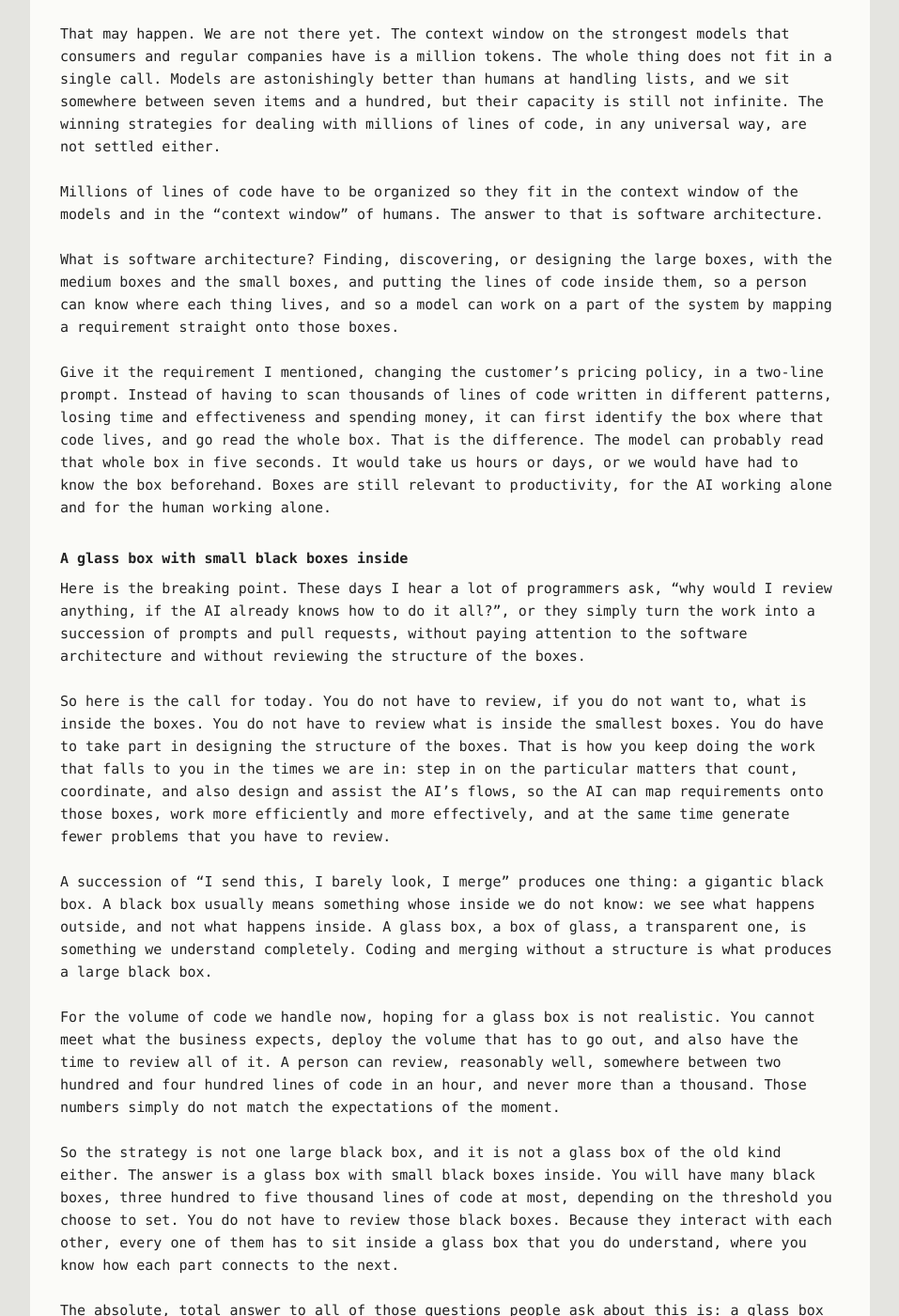
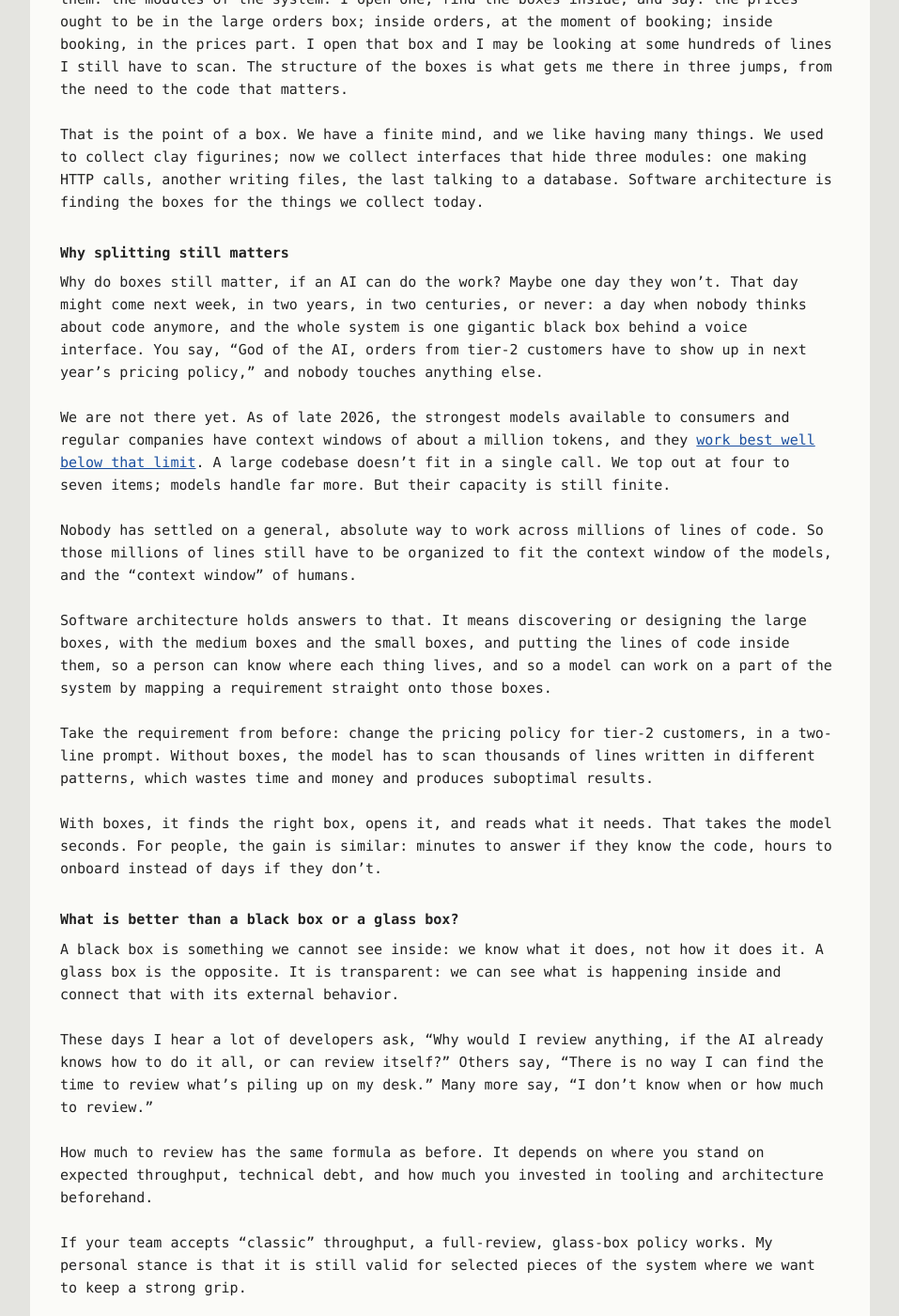
Before and after one commit to the-guish/the-dog-ate-my-typewriter, a Jekyll site: the page built from _posts/2026-11-01-my-dear-box.md, in a window 1280 px wide and 1400 px high, scrolled down 1978 px. Shown: the whole window at 94% size, without its empty margins (161-1118 px from the left). Built offline with Jekyll 4.4.1, drawn with Linux system fonts in a browser that asks for light colours; our own code applies the rules of GitHub Pages for plain Markdown files; some of the changed text lies outside the part shown.

Commit message:
my dear box

```diff
--- a/_posts/2026-11-01-my-dear-box.md
+++ b/_posts/2026-11-01-my-dear-box.md
@@ -4,58 +4,86 @@
 tags: [application-architecture]
 ---
 
-Why do we like boxes so much? There is a reason, and it is old. When people started making tools, we made arrowheads, fishhooks, and little figures of the divinities we had. We were nomads, so we carried them. At the beginning, I imagine, in bags.
+Why does humankind like boxes so much? There is a reason, and it is old. Long ago, people made arrowheads, fishhooks, and little clay figurines. We were nomads, so we carried them. At the beginning, I imagine, in bags.
 
-Bags matter too. They are important, and useful. Over time they gave way to boxes, above all in the modern era, and from the point we could do carpentry. That has been a constant through the whole of human history. We have every kind of box. The ones shaped like a rectangular prism are the popular ones, and they run from a cardboard shoebox to a shipping container that spends years crossing the ocean, or a safe.
+Bags matter too. They are important, and useful. But once we settled down, boxes followed: clay pots first, then wooden chests once we learned carpentry. Boxes have been with us ever since. We have every kind of box. The ones shaped like a rectangular prism are the popular ones, and they run from a cardboard shoebox to a steel safe, or a shipping container that spends years crossing oceans.
 
-What is so captivating about a box? Humans like things. We like making them, having them, trading them, and giving them away. Boxes help us organize those things. Without boxes, our things would probably sit in one large room, which, by the way, is also a box. Houses are boxes that contain rooms shaped like boxes. It is impossible to think of any kind of organization without boxes, and Marie Kondo could tell you the same.
+What is so captivating about a box?
+
+Humans like things. We like making them, having them, trading them, and giving them away. Boxes help us organize those things. Without boxes, our things would probably sit in one large room, which, by the way, is also a box. Houses are boxes that contain rooms shaped like boxes. It is impossible to think of any kind of organization without boxes, and Marie Kondo could tell you the same.
 
 ## Labels for a finite mind
 
-Organizing helps because the mind is finite. We like having many things, and we cannot keep a record of that many things at once. While someone, after long practice, can recite [79 digits](https://www.science.org/doi/10.1126/science.7375930), most of us cannot remember more than [about seven](https://labs.la.utexas.edu/gilden/files/2016/04/MagicNumberSeven-Miller1956.pdf) or [four](https://doi.org/10.1017/S0140525X01003922) items on a supermarket list. I never get to whatever came after "butter."
+Organizing helps because the mind is finite. We like having many things, and we cannot keep a record of that many things at once. While someone, after long practice, can recite [79 digits](https://www.science.org/doi/10.1126/science.7375930), most of us cannot remember more than [about seven](https://labs.la.utexas.edu/gilden/files/2016/04/MagicNumberSeven-Miller1956.pdf) or [four](https://doi.org/10.1017/S0140525X01003922) items on a supermarket list. I never get to whatever came after "butter".
 
 That's where boxes get interesting. If I have a hundred things to remember, where are they? I can have ten boxes of ten, and a label on each box. My mind can then find, with less effort, where each of those hundred things is when I need it. That is the great function of a box.
 
-Large warehouses work the same way. Goods go into small boxes, then into larger containers, then into aisles, then into whole sheds, and sometimes into separate buildings: one property in one city with four sheds, another property in another city with seven. All of that has to live in an inventory system. A logistics company could not survive without boxes, smaller boxes, and larger boxes, one inside another.
+Large warehouses work the same way. Goods go into small boxes, then into larger containers, then into aisles, then into whole sheds, and sometimes into separate buildings: one property in one city with four sheds, another property in another city with seven. All of that has to live in an inventory system.
 
-There is no way to run a large project without a structure, and without a plan for how those boxes are organized. You probably know this if you have ever had to move house. You put everything into boxes, you move, and then you have to find your things inside those boxes. A house move is the smallest version of a complex project. Most logistics work is thousands or millions of times that, and it needs much more advanced schemes.
+There is no way to run a large project without a structure, and without a plan for how those boxes are organized. If you have ever moved house, you have a sense of what it takes. You put everything into boxes, you move, and then you entertain yourself searching for your things inside those boxes. A house move is the smallest version of a complex project. Most logistics work is thousands or millions of times that, and it needs much more advanced schemes.
 
-## The same mind, in software
+In one of my past lives, I was an Oracle Applications implementer, working on ERP and supply chain. The Oracle SCM suite is an interesting system: it runs from handheld barcode scanners on the warehouse floor to Bayesian forecasting algorithms, and I saw it up close letting large companies achieve milestones like [tracking inventory across many countries and forecasting material requirements](https://www.slideshare.net/slideshow/zero-downtime-for-oracle-ebusiness-suite-on-oracle-exalogic/40254433), down to the individual shelf.
 
-This is not a logistics blog. Or maybe it is. I worked in logistics and, surprise, I also designed logistics systems. How does any of this carry over into software architecture and building applications?
+Behind much of it sits a key domain entity: a "containers" table with a parent ID. Experts like Fede Elicetche know it by its official name, WMS_LICENSE_PLATE_NUMBERS.
 
-The mind is the same one. It is the mind of that prehistoric person carrying arrowheads and fishhooks in a bag, the mind that organizes a move, and the mind that organizes a project of thousands of lines of code. Same mind, same capacities, same structures.
+For today, just know that each record is something that can sit inside something else: a box on a pallet, a pallet in a shipping container, all of them tagged.
+
+Some key tables and fields turn millions of loose items into a hierarchy. Move a pallet, and everything on it moves in one step.
+
+Never underestimate a well-modeled box.
+
+## The warehouse in your code
+
+Back in our more ethereal world, swap pallets for modules and warehouses for codebases, and the problem barely changes.
+
+Our mind is the same. It is the mind of that prehistoric person carrying arrowheads and fishhooks in a bag, the mind that organizes a move, and the mind that organizes a project of thousands of lines of code. Same mind, same capacities, same structures.
 
 In software we have to think in boxes. That is why we have modules, folders, libraries, and components. Each one is a box we can give a meaning, and we know roughly what is inside. That is what takes us from a need, such as "I need to find my drill for this," to actually having the drill in hand.
 
-A codebase works the same way. I need to know where the price gets recorded at the moment the user places the order. Where is that? I need a short series of boxes, three to ten of them: the modules of the system. I open one, find the boxes inside, and say: the prices ought to be in the large orders box; inside orders, at the moment of booking; inside booking, in the prices part. I open that box and I may be looking at three thousand lines I still have to scan. The structure of the boxes is what gets me there in three jumps, from the need to the code that matters.
+A codebase works the same way. I need to know where the price gets recorded at the moment the user places the order. Where is that? I need a short series of boxes, three to ten of them: the modules of the system. I open one, find the boxes inside, and say: the prices ought to be in the large orders box; inside orders, at the moment of booking; inside booking, in the prices part. I open that box and I may be looking at some hundreds of lines I still have to scan. The structure of the boxes is what gets me there in three jumps, from the need to the code that matters.
 
-That is the point of a box. We have a finite mind, and we like having many things. We used to like clay figurines. Now we like something like an interface that provides an abstraction over three different modules, one of which makes HTTP requests. Software architecture is finding the boxes for the things we like to have now.
+That is the point of a box. We have a finite mind, and we like having many things. We used to collect clay figurines; now we collect interfaces that hide three modules: one making HTTP calls, another writing files, the last talking to a database. Software architecture is finding the boxes for the things we collect today.
 
-## If the model can read it
+## Why splitting still matters
 
-Why do those boxes still matter, if an AI can do the work? This could turn into a long digression. One day a model may not need the boxes at all. That day might be next week, in two years, in two centuries, or never: a day when people do not even think about the code, and the whole system is one gigantic black box that nobody looks inside. A single voice interface. You say, "God of the AI, orders from tier-2 customers have to show up in next year's pricing policy," and nobody touches anything else.
+Why do boxes still matter, if an AI can do the work? Maybe one day they won't. That day might come next week, in two years, in two centuries, or never: a day when nobody thinks about code anymore, and the whole system is one gigantic black box behind a voice interface. You say, "God of the AI, orders from tier-2 customers have to show up in next year's pricing policy," and nobody touches anything else.
 
-That may happen. We are not there yet. The context window on the strongest models that consumers and regular companies have is a million tokens. The whole thing does not fit in a single call. Models are astonishingly better than humans at handling lists, and we sit somewhere between seven items and a hundred, but their capacity is still not infinite. The winning strategies for dealing with millions of lines of code, in any universal way, are not settled either.
+We are not there yet. As of late 2026, the strongest models available to consumers and regular companies have context windows of about a million tokens, and they [work best well below that limit](https://www.trychroma.com/research/context-rot). A large codebase doesn't fit in a single call. We top out at four to seven items; models handle far more. But their capacity is still finite.
 
-Millions of lines of code have to be organized so they fit in the context window of the models and in the "context window" of humans. The answer to that is software architecture.
+Nobody has settled on a general, absolute way to work across millions of lines of code. So those millions of lines still have to be organized to fit the context window of the models, and the "context window" of humans.
 
-What is software architecture? Finding, discovering, or designing the large boxes, with the medium boxes and the small boxes, and putting the lines of code inside them, so a person can know where each thing lives, and so a model can work on a part of the system by mapping a requirement straight onto those boxes.
+Software architecture holds answers to that. It means discovering or designing the large boxes, with the medium boxes and the small boxes, and putting the lines of code inside them, so a person can know where each thing lives, and so a model can work on a part of the system by mapping a requirement straight onto those boxes.
 
-Give it the requirement I mentioned, changing the customer's pricing policy, in a two-line prompt. Instead of having to scan thousands of lines of code written in different patterns, losing time and effectiveness and spending money, it can first identify the box where that code lives, and go read the whole box. That is the difference. The model can probably read that whole box in five seconds. It would take us hours or days, or we would have had to know the box beforehand. Boxes are still relevant to productivity, for the AI working alone and for the human working alone.
+Take the requirement from before: change the pricing policy for tier-2 customers, in a two-line prompt. Without boxes, the model has to scan thousands of lines written in different patterns, which wastes time and money and produces suboptimal results.
 
-## A glass box with small black boxes inside
+With boxes, it finds the right box, opens it, and reads what it needs. That takes the model seconds. For people, the gain is similar: minutes to answer if they know the code, hours to onboard instead of days if they don't.
 
-Here is the breaking point. These days I hear a lot of programmers ask, "why would I review anything, if the AI already knows how to do it all?", or they simply turn the work into a succession of prompts and pull requests, without paying attention to the software architecture and without reviewing the structure of the boxes.
+## What is better than a black box or a glass box?
 
-So here is the call for today. You do not have to review, if you do not want to, what is inside the boxes. You do not have to review what is inside the smallest boxes. You do have to take part in designing the structure of the boxes. That is how you keep doing the work that falls to you in the times we are in: step in on the particular matters that count, coordinate, and also design and assist the AI's flows, so the AI can map requirements onto those boxes, work more efficiently and more effectively, and at the same time generate fewer problems that you have to review.
+A black box is something we cannot see inside: we know what it does, not how it does it. A glass box is the opposite. It is transparent: we can see what is happening inside and connect that with its external behavior.
 
-A succession of "I send this, I barely look, I merge" produces one thing: a gigantic black box. A black box usually means something whose inside we do not know: we see what happens outside, and not what happens inside. A glass box, a box of glass, a transparent one, is something we understand completely. Coding and merging without a structure is what produces a large black box.
+These days I hear a lot of developers ask, "Why would I review anything, if the AI already knows how to do it all, or can review itself?" Others say, "There is no way I can find the time to review what's piling up on my desk." Many more say, "I don't know when or how much to review."
 
-For the volume of code we handle now, hoping for a glass box is not realistic. You cannot meet what the business expects, deploy the volume that has to go out, and also have the time to review all of it. A person can review, reasonably well, somewhere between two hundred and four hundred lines of code in an hour, and never more than a thousand. Those numbers simply do not match the expectations of the moment.
+How much to review has the same formula as before. It depends on where you stand on expected throughput, technical debt, and how much you invested in tooling and architecture beforehand.
 
-So the strategy is not one large black box, and it is not a glass box of the old kind either. The answer is a glass box with small black boxes inside. You will have many black boxes, three hundred to five thousand lines of code at most, depending on the threshold you choose to set. You do not have to review those black boxes. Because they interact with each other, every one of them has to sit inside a glass box that you do understand, where you know how each part connects to the next.
+If your team accepts "classic" throughput, a full-review, glass-box policy works. My personal stance is that it is still valid for selected pieces of the system where we want to keep a strong grip.
 
-The absolute, total answer to all of those questions people ask about this is: a glass box with small black boxes inside.
+If you favor throughput, black boxes need to appear, and that is okay. You do not have to review what is inside the smaller boxes if you do not want to. But depending on how it is done, the coding agents' performance may gradually degrade as the system grows, unless an ugly surprise hits first.
 
-You're welcome. You're welcome. You're welcome.
+![A smiling stick figure stands next to a small glass box on the floor; behind it, two black boxes sit on a table]({{ '/assets/images/box-glass-and-black.svg' | relative_url }})
+
+The simplest technique, "ask, skim a little, merge," over time produces just one thing: a gigantic black box.
+
+I measured the same agent on the same repository before and after refactoring it into better boxes: the messy repo was close to 30% more expensive. The test was informal and on a private company repository I cannot share, so you might try it yourself, or look at papers such as [RepoMod-Bench](https://arxiv.org/abs/2602.22518) (I've only read its abstract and conclusion :) ).
+
+![A stick figure with a confounded face stands next to one big black box, wider than a table and taller than the figure]({{ '/assets/images/box-big-black.svg' | relative_url }})
+
+For the volume of code we handle now, a full glass box would not meet business expectations at most organizations. Going full black will hit limits as the system grows.
+
+So the answer is neither. What you need are small black boxes, each a few hundred to a few thousand lines of code, depending on the threshold you set, with a clear understanding of how they relate.
+
+You do not have to review the contents of each one. But you do have to know the glass box that holds it, and its contract with the boxes around it. That way you can efficiently switch to manual mode, point your coding agent at it, know what needs testing, or rebuild it from scratch.
+
+In short: a glass box of black boxes.
+
+![A stick figure with an upside-down smiley face stands next to a two-door glass server cabinet with three shelves holding a few black boxes and two glass boxes]({{ '/assets/images/box-glass-cabinet.svg' | relative_url }})
```
Also changed, not shown: assets/images/box-big-black.svg (added), assets/images/box-glass-and-black.svg (added), assets/images/box-glass-cabinet.svg (added).
